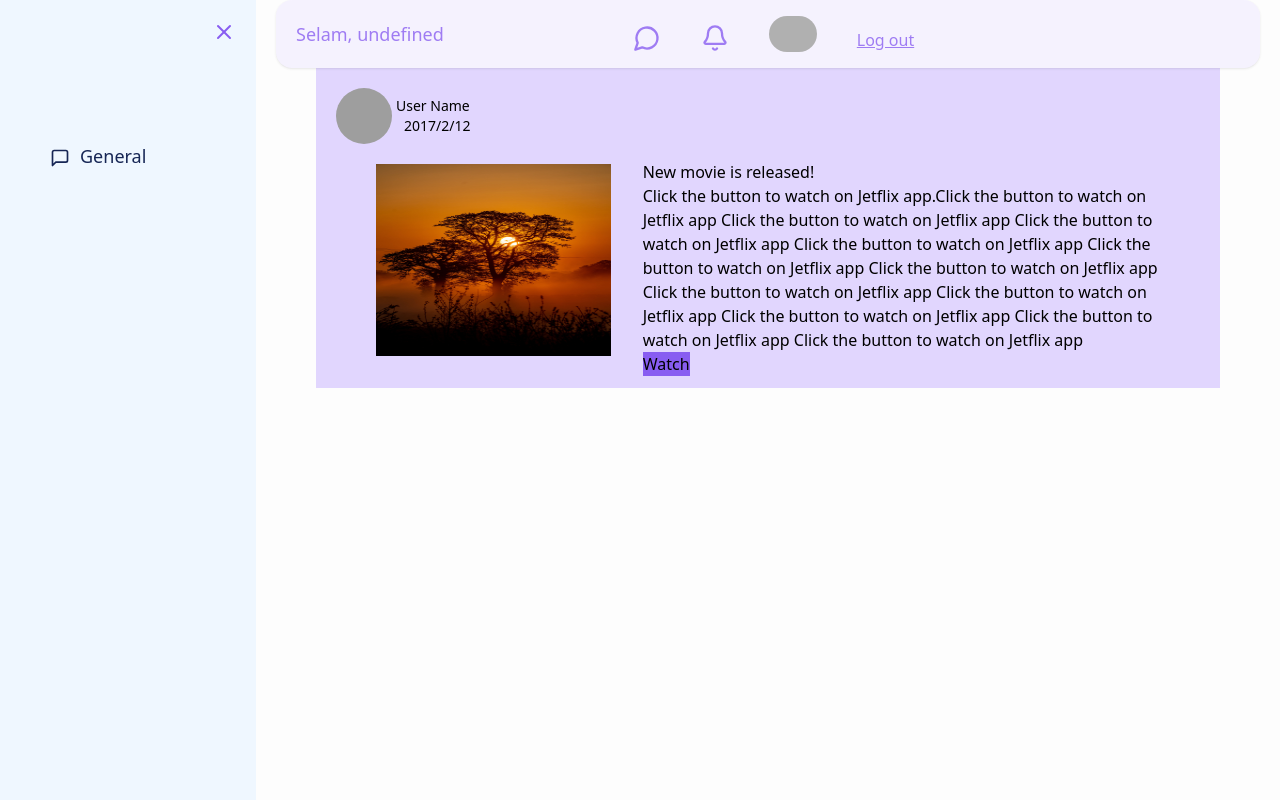
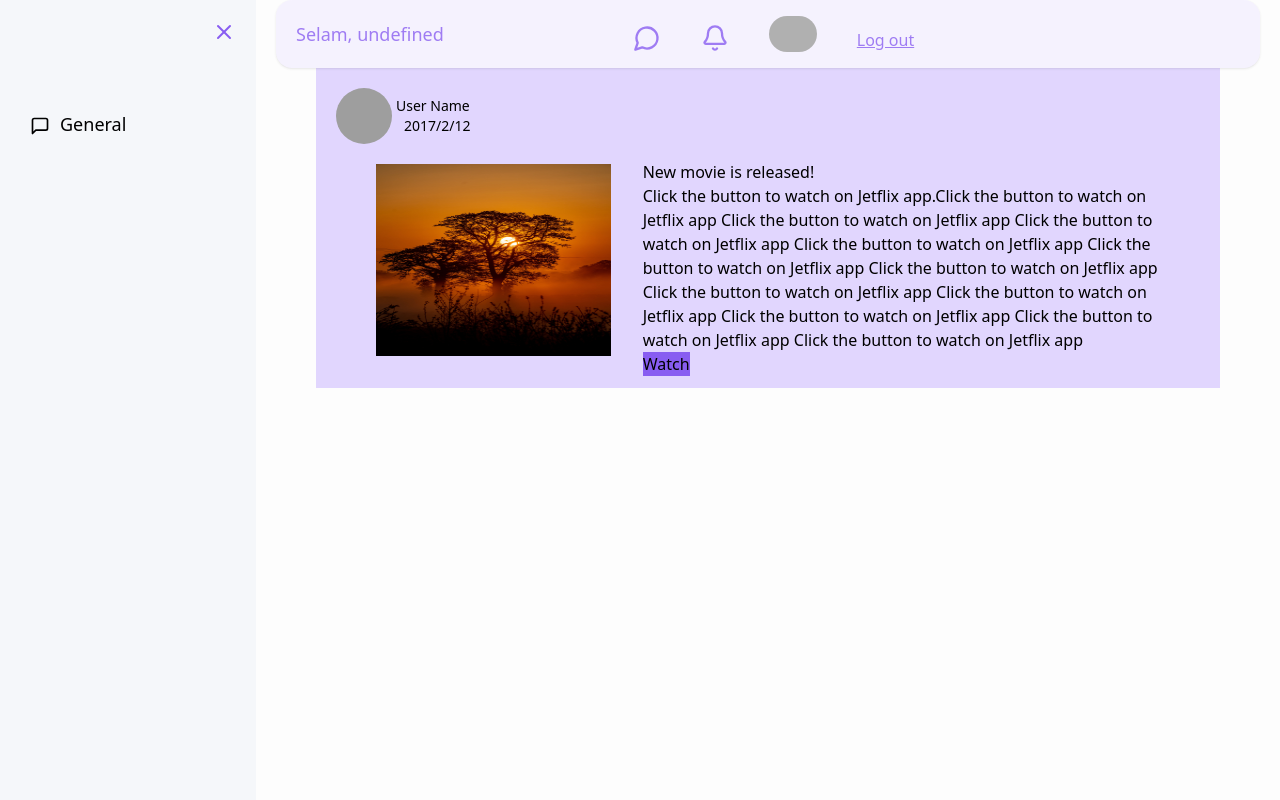
Before and after one commit to BettyyN/Social-Company-App, a Next.js app: page /home in a window 1280 px wide. Built offline with nearby package versions, Linux system fonts and the light colour scheme; no server answers; sample sign-in values are in the browser's storage; grey boxes are pictures that could not be loaded.

Commit message:
drawer modified

```diff
--- a/Components/drawer.tsx
+++ b/Components/drawer.tsx
@@ -9,7 +9,7 @@ export default function drawer() {
   return (
     <>
       <div
-        className={`h-screen bg-[#eff7ff] ${
+        className={`h-screen bg-[#F5F7FA] ${
           isOpen ? "w-64" : "w-16 bg-transparent shadow-2xl shadow-primary"
         } transition-all duration-300 flex flex-col relative`}
       >
@@ -22,8 +22,8 @@ export default function drawer() {
         </button>
         {/* Navigation */}
         {isOpen && (
-          <div className="flex flex-col flex-grow mt-16 space-y-2 text-sm text-[#162655]">
-            <ul className="flex flex-col w-full pl-5">
+          <div className="flex flex-col flex-grow mt-8 space-y-2 text-sm text-black">
+            <ul className="flex flex-col w-full ">
               <li className="flex w-full p-7 hover:bg-secondary rounded-4xl rounded-r-none rounded-e-xl transition-colors cursor-pointer h-10  gap-2 items-center hover:bg-[#FDFDFD]">
                 <FiMessageSquare size={24} className=" pt-1" />
                 <h1 className=" text-lg ">General</h1>
```
